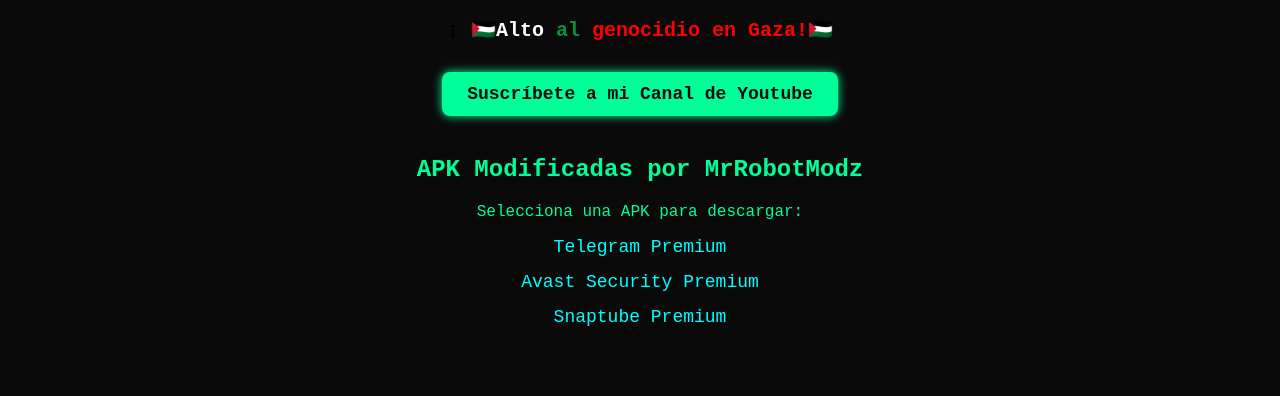
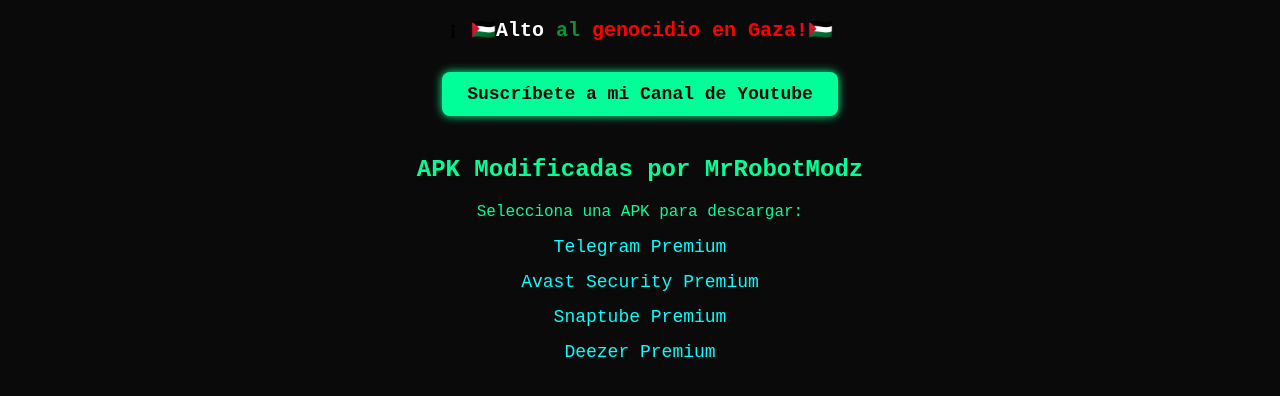
Before and after one commit to MrRobotModZ/mrrobotmodd.github.io, a plain HTML site: page index.html in a window 1280 px wide. Shown: the part 62-458 px from the top of the page. Drawn offline with Linux system fonts and the light colour scheme.

Commit message:
index.html

```diff
--- a/index.html
+++ b/index.html
@@ -111,6 +111,7 @@
       <li><a href="https://www.mediafire.com/file/75nihvinbf7bbmi/Telegram_11.12.0%2528PREMIUM%2529.zip/file" target="_blank">Telegram Premium</a></li>
       <li><a href="https://www.mediafire.com/file/2i9a8lmfu8umo5q/Avast_Mobile_Security_25.8.1.apk/file" target="_blank">Avast Security Premium</a></li>
       <li><a href="https://www.mediafire.com/file/hb92kctpeqgdx1d/Snaptube_20250606.apk/file" target="_blank">Snaptube Premium</a></li>
+      <li><a href="https://www.mediafire.com/file/ydm4r5vg3jvchmd/Deezer_8.0.41.1%2528PREMIUM%2529.apk/file" target="_blank">Deezer Premium</a></li>
     </ul>
   </div>
 
```
